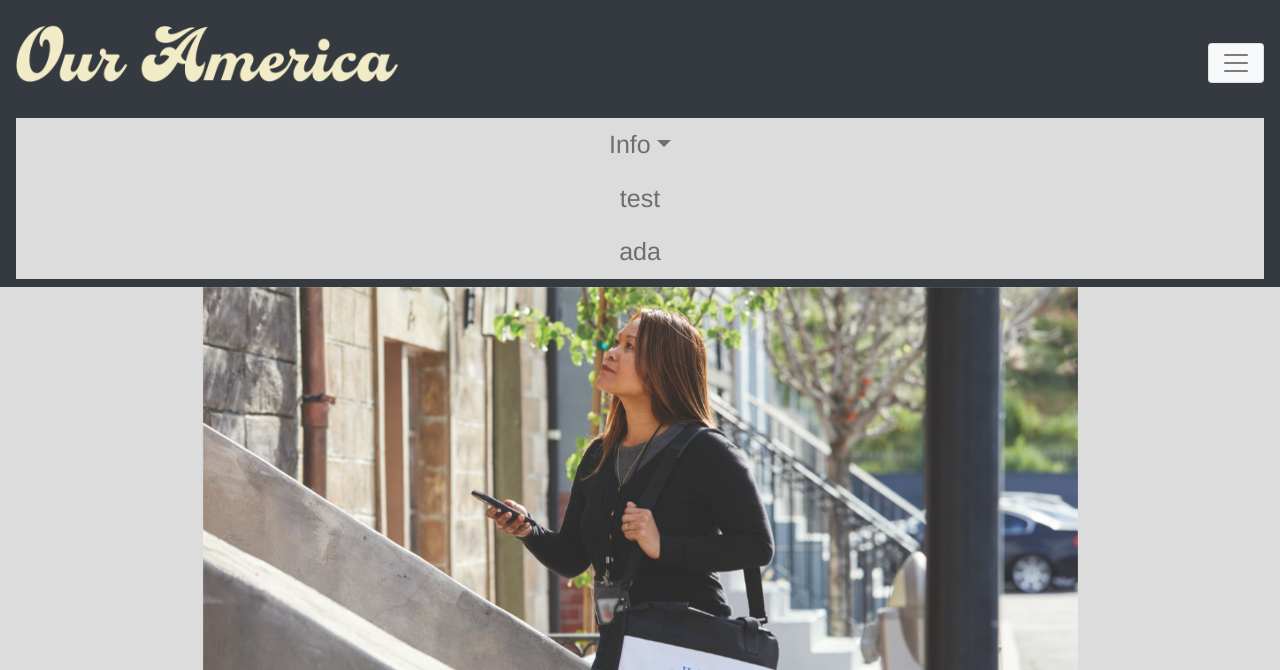
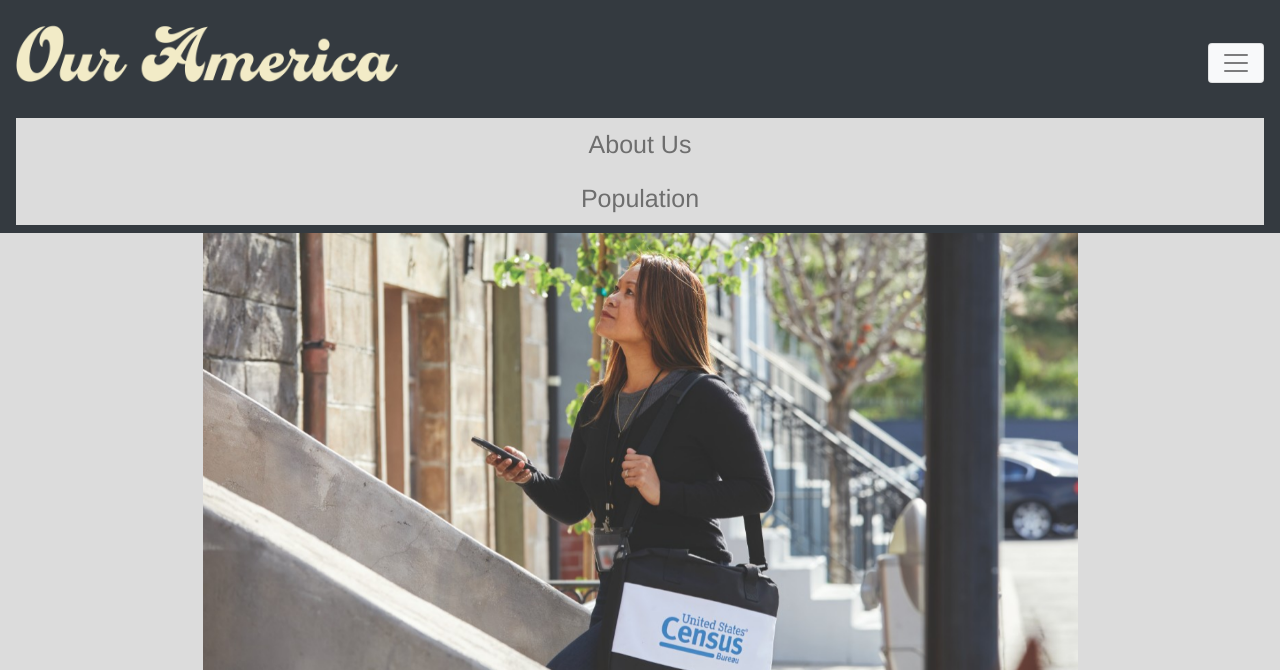
Before and after one commit to dorianbizgan/foodtogo, a Flask app: page / in a window 1280 px wide, after a click that opens the changed part. Shown: the top 670 px of the page. Run offline with Flask 2, Linux system fonts and the light colour scheme; some libraries are stand-ins or nearby versions.

Commit message:
update and completed splashpage. links not set yet

```diff
--- a/templates/index.html
+++ b/templates/index.html
@@ -22,18 +22,13 @@
   <div class="collapse navbar-collapse " id="navbarSupportedContent">
   	<ul class="navbar-nav mr-auto">
   	 <li class="nav-item dropdown">
-       <a class="nav-link dropdown-toggle text-center" data-toggle="dropdown" href="#" role="button" aria-haspopup="true" aria-expanded="false">Info</a>
-       <div class="dropdown-menu">
-         <a class="dropdown-item" href="#one">Our Goal</a>
-         <a class="dropdown-item" href="#two">About Us</a>
-       </div>
+       <a class="nav-link text-center" data-toggle="dropdown" href="#" role="button" aria-haspopup="true" aria-expanded="false">About Us</a>
+
     </li>
     <li class="nav-item">
-      <a class="nav-link text-center" href="#fat">test</a>
+      <a class="nav-link text-center" href="#fat">Population</a>
     </li>
-    <li class="nav-item">
-      <a class="nav-link text-center" href="#mdo">ada</a>
-    </li>
+
   </ul>
   </div>
 </nav>
```
Also changed, not shown: templates/aboutUs.html (added).
